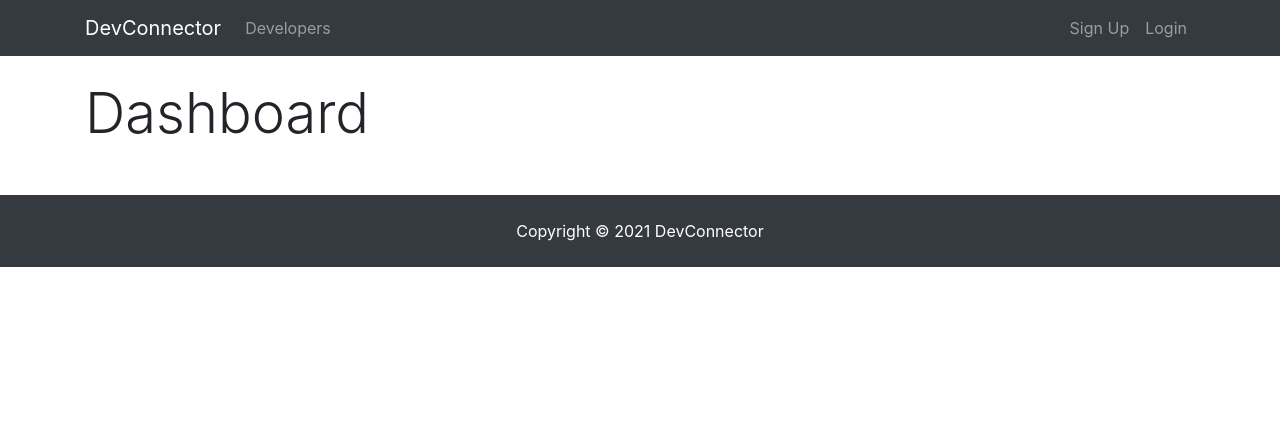
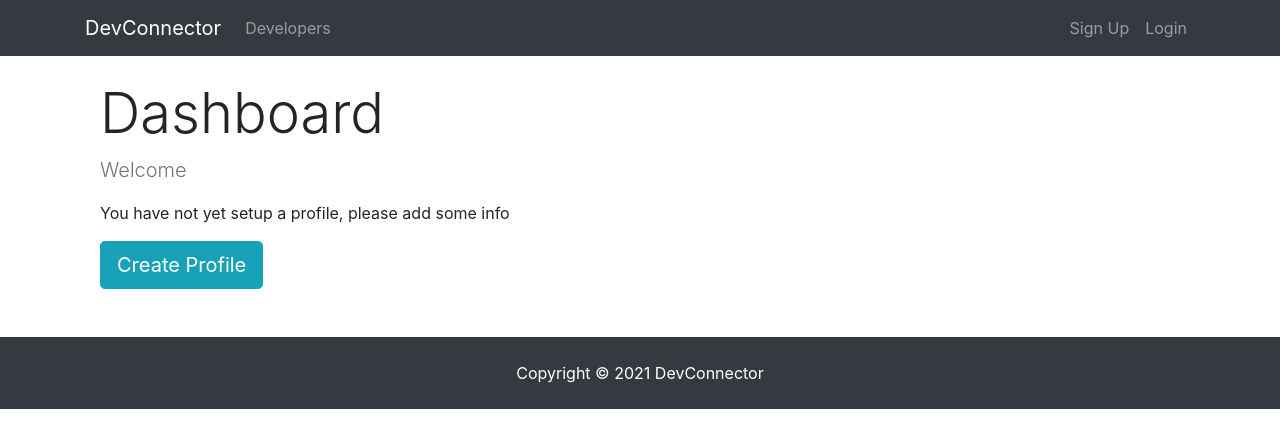
Before and after one commit to MiheretuTesh/fullstack_dev_app, a React (Create React App) app in the folder client/: page /dashboard in a window 1280 px wide. Shown: the top 448 px of the page. Built offline with nearby package versions, Linux system fonts and the light colour scheme; no server answers.

Commit message:
feat: Loading user information spinner added.

```diff
--- /dev/null
+++ b/client/src/components/common/Spinner.js
@@ -0,0 +1,14 @@
+import React from 'react';
+import spinner from './spinner.gif';
+
+export default () => {
+  return (
+    <div>
+      <img
+        src={spinner}
+        style={{ width: '200px', margin: 'auto', display: 'block' }}
+        alt="Loading..."
+      />
+    </div>
+  );
+};
--- a/client/src/components/dashboard/Dashboard.js
+++ b/client/src/components/dashboard/Dashboard.js
@@ -1,7 +1,9 @@
-import React, { Component } from "react";
-import PropTypes from "prop-types";
-import { connect } from "react-redux";
-import { getCurrentProfile } from "../../actions/profileActions";
+import React, { Component } from 'react';
+import { Link } from 'react-router-dom';
+import PropTypes from 'prop-types';
+import { connect } from 'react-redux';
+import { getCurrentProfile } from '../../actions/profileActions';
+import Spinner from '../common/Spinner';
 
 class Dashboard extends Component {
   componentDidMount() {
@@ -9,21 +11,55 @@
   }
 
   render() {
+    const { user } = this.props.auth;
+    const { profile, loading } = this.props.profile;
+
+    let dashboardContent;
+
+    if (profile === null || loading) {
+      dashboardContent = <Spinner />;
+    } else {
+      // Check if logged in user has profile data
+      if (Object.keys(profile).length > 0) {
+        dashboardContent = <h4>TODO: DISPLAY PROFILE</h4>;
+      } else {
+        // User is logged in but has no profile
+        dashboardContent = (
+          <div>
+            <p className="lead text-muted">Welcome {user.name}</p>
+            <p>You have not yet setup a profile, please add some info</p>
+            <Link to="/create-profile" className="btn btn-lg btn-info">
+              Create Profile
+            </Link>
+          </div>
+        );
+      }
+    }
+
     return (
-      <div>
-        <h1 className="display-4">Dashboard</h1>
+      <div className="dashboard">
+        <div className="container">
+          <div className="row">
+            <div className="col-md-12">
+              <h1 className="display-4">Dashboard</h1>
+              {dashboardContent}
+            </div>
+          </div>
+        </div>
       </div>
     );
   }
 }
-// Dashboard.propTypes = {
-//   getCurrentProfile: PropTypes.func.isRequired,
-//   auth: PropTypes.object.isRequired,
-//   profile: PropTypes.object.isRequired,
-// };
 
-// const mapStateToProps = (state) => ({
-//   profile: state.profile,
-//   auth: state.auth,
-// });
-export default connect(null, { getCurrentProfile })(Dashboard);
+Dashboard.propTypes = {
+  getCurrentProfile: PropTypes.func.isRequired,
+  auth: PropTypes.object.isRequired,
+  profile: PropTypes.object.isRequired
+};
+
+const mapStateToProps = state => ({
+  profile: state.profile,
+  auth: state.auth
+});
+
+export default connect(mapStateToProps, { getCurrentProfile })(Dashboard);
--- a/client/src/components/layouts/Navbar.js
+++ b/client/src/components/layouts/Navbar.js
@@ -11,6 +11,7 @@
     e.preventDefault();
     this.props.clearCurrentProfile();
     this.props.logoutUser();
+
   }
 
   render() {
```
Also changed, not shown: client/src/components/common/spinner.gif (added).
